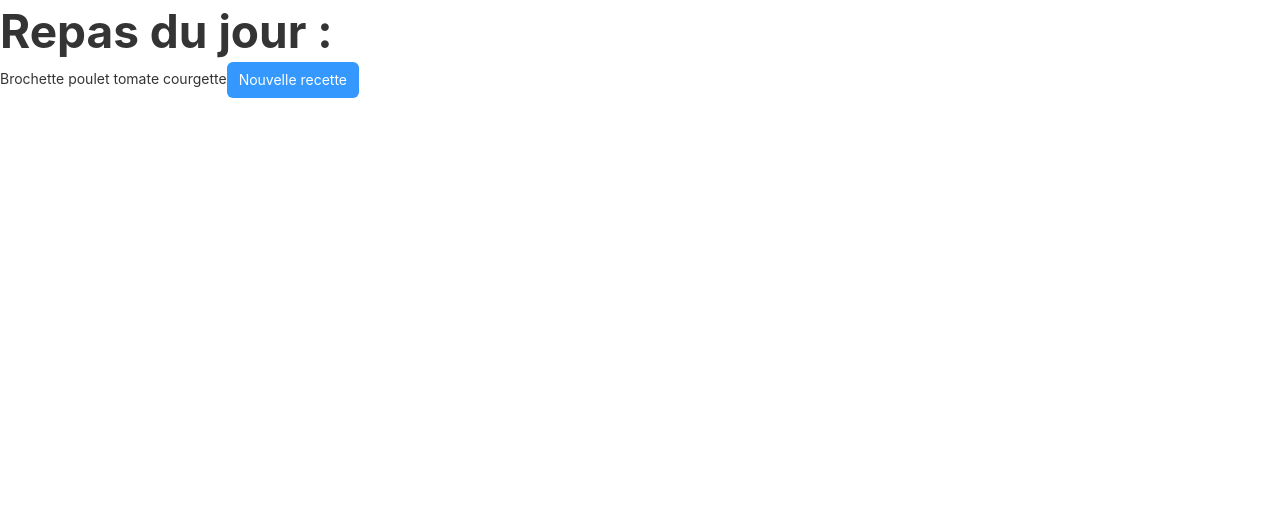
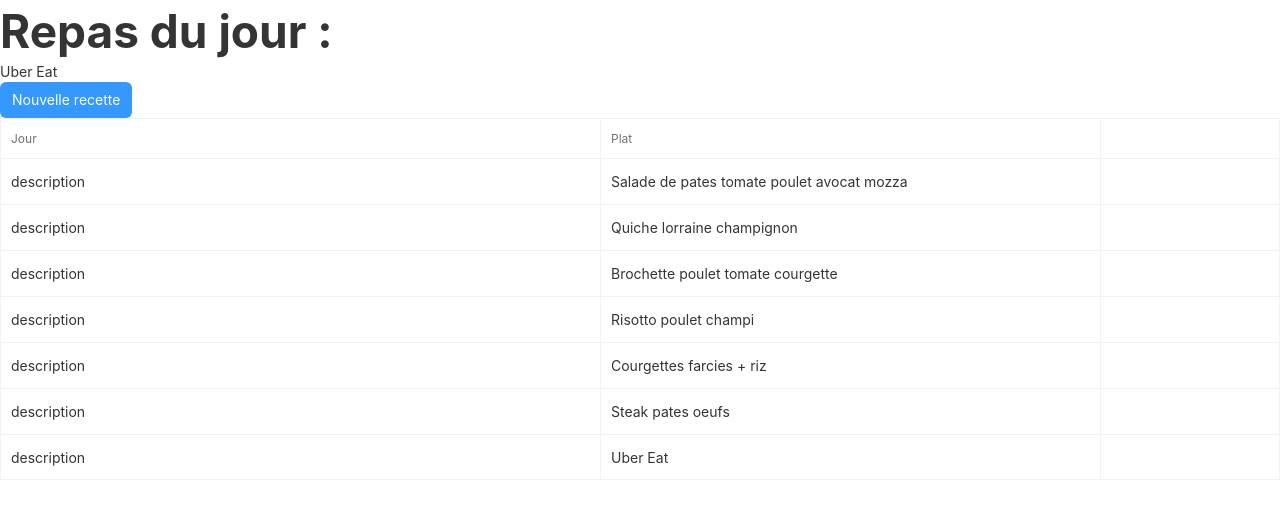
Before and after one commit to Alexandre-Vernet/Weekly-Meal, a React (Create React App) app: page / in a window 1280 px wide. Shown: the top 518 px of the page. Built offline with nearby package versions, Linux system fonts and the light colour scheme.

Commit message:
Feat - Display R-Suite table

```diff
--- a/src/App.js
+++ b/src/App.js
@@ -1,25 +1,59 @@
 import React from "react";
 import { Cooking } from "./Cooking";
 import { Button, Drawer } from 'rsuite';
+import { Table } from 'rsuite';
 
 export class App extends React.Component {
     state = {
-        cooking: Cooking.getCookingForWeeks(),
-        drawerOpen: false
+        cooking: Cooking.getCookingForOneMeal(),
+        weeklyCooking: Cooking.getCookingForWeek(),
+        drawerOpen: false,
+    };
+
+    componentDidMount() {
+        this.getWeekMenu();
     }
 
     getCooking() {
         this.setState({
-            cooking: Cooking.getCookingForWeeks()
+            cooking: Cooking.getCookingForOneMeal()
         });
+    }
+
+    getWeekMenu() {
+        this.setState({
+            weeklyCooking: Cooking.getCookingForWeek()
+        })
     }
 
     render() {
         return (
             <div>
                 <h1>Repas du jour :</h1>
-                <span onClick={ () => this.setState({ drawerOpen: true }) }>{ this.state.cooking.title }</span>
+                <span>{ this.state.cooking.title }</span>
+                <br/>
                 <Button appearance="primary" onClick={ () => this.getCooking() }>Nouvelle recette</Button>
+
+                <Table
+                    data={ this.state.weeklyCooking }
+                    bordered
+                    cellBordered
+                    autoHeight
+                    affixHeader
+                    affixHorizontalScrollbar
+                    onClick={ () => this.setState({ drawerOpen: true }) }
+                >
+
+                    <Table.Column width={ 600 } fixed resizable>
+                        <Table.HeaderCell>Jour</Table.HeaderCell>
+                        <Table.Cell dataKey="description"/>
+                    </Table.Column>
+                    <Table.Column width={ 500 } fixed resizable>
+                        <Table.HeaderCell>Plat</Table.HeaderCell>
+                        <Table.Cell dataKey="title"/>
+                    </Table.Column>
+                </Table>
+
 
                 <Drawer open={ this.state.drawerOpen } onClose={ () => this.setState({ drawerOpen: false }) }>
                     <Drawer.Header>
--- a/src/Cooking.js
+++ b/src/Cooking.js
@@ -1,9 +1,9 @@
 import cooking from "./cooking.json";
 
 export class Cooking {
-    static getCookingForWeeks() {
+    static getCookingForOneMeal() {
         // Get cooking length
-        const cookingLength = Object.keys(cooking).length;
+        const cookingLength = cooking.length;
 
         // Get random number
         const randomNumber = Math.floor(Math.random() * cookingLength);
@@ -11,4 +11,9 @@ export class Cooking {
         // Get cooking with random number
         return cooking[randomNumber];
     }
+
+    static getCookingForWeek() {
+        // Get all cooking
+        return cooking;
+    }
 }
--- a/src/cooking.json
+++ b/src/cooking.json
@@ -1,30 +1,30 @@
-{
-  "0": {
+[
+  {
     "title": "Salade de pates tomate poulet avocat mozza",
     "description": "description"
   },
-  "1": {
-    "title": "Salade de riz thon tomate maïs",
-    "description":  "description"
+  {
+    "title": "Quiche lorraine champignon",
+    "description": "description"
   },
-  "2": {
-    "title": "Quiche lorraine champignon",
-    "description":  "description"
+  {
+    "title": "Brochette poulet tomate courgette",
+    "description": "description"
   },
-  "3": {
-    "title": "Brochette poulet tomate courgette",
-    "description":  "description"
+  {
+    "title": "Risotto poulet champi",
+    "description": "description"
   },
-  "4": {
-    "title": "Risotto poulet champi",
-    "description":  "description"
+  {
+    "title": "Courgettes farcies + riz",
+    "description": "description"
   },
-  "5": {
-    "title": "Courgettes farcies + riz",
-    "description":  "description"
+  {
+    "title": "Steak pates oeufs",
+    "description": "description"
   },
-  "6": {
-    "title": "Steak pates oeufs",
-    "description":  "description"
+  {
+    "title": "Uber Eat",
+    "description": "description"
   }
-}
+]
```
